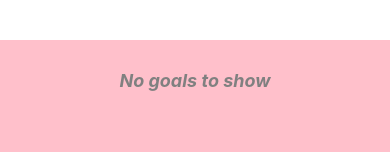
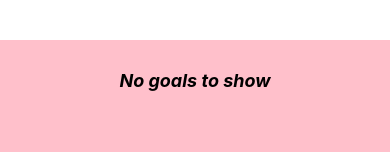
Before and after one commit to BearRabbitCrane/5520-Mobile, a React Native app: screen / in a window 390 px wide. Shown: the part 148-300 px from the top of the page. Built offline with nearby package versions, Linux system fonts and the light colour scheme.

Commit message:
in App.js, imported the NavigationContainer component from @react-navigation/native package and wrapped the whole app inside it.

```diff
--- a/App.js
+++ b/App.js
@@ -1,10 +1,13 @@
 import React from 'react';
+import { NavigationContainer } from '@react-navigation/native';  // Import NavigationContainer
 import Home from './components/Home';  // Import Home component
 
 // Define App as a functional component
 const App = () => {
   return (
-    <Home />  // Render the Home component
+    <NavigationContainer>
+      <Home />  {/* Render the Home component inside NavigationContainer */}
+    </NavigationContainer>
   );
 };
 
--- a/components/Home.js
+++ b/components/Home.js
@@ -156,7 +156,7 @@ const styles = StyleSheet.create({
   },
   emptyText: {
     fontSize: 18,
-    color: "gray",
+    color: "00b377",
     fontStyle: "italic",
     fontWeight: "bold",
   },
@@ -178,7 +178,7 @@ const styles = StyleSheet.create({
   separator: {
     height: 1,
     width: "90%",
-    backgroundColor: "#CED0CE",
+    backgroundColor: "#ac00e6",
     alignSelf: "center",
     marginVertical: 10,
   },
```
